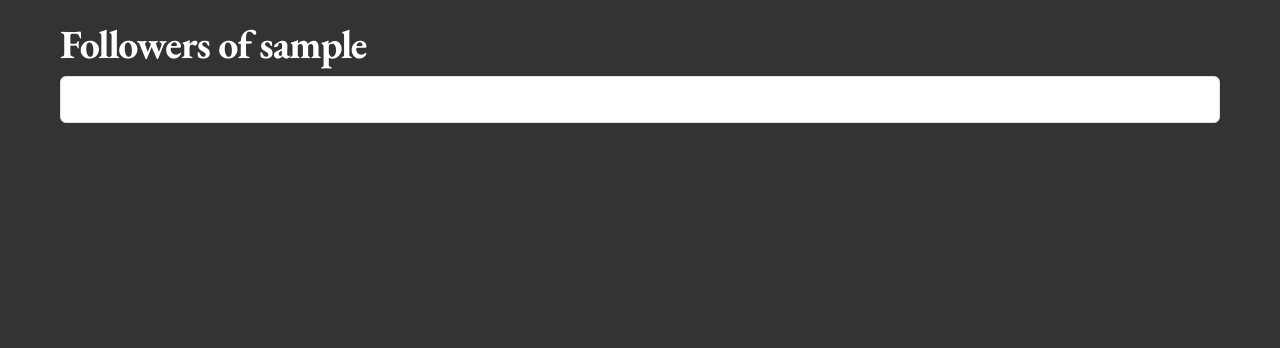
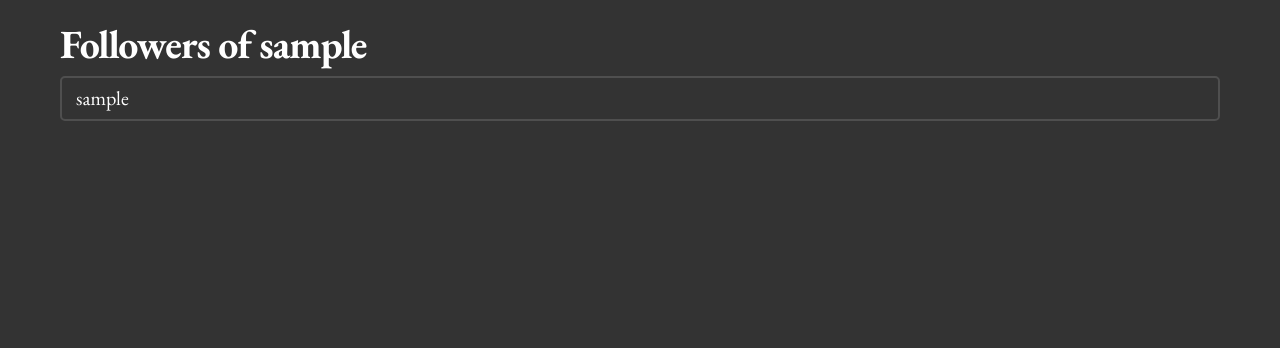
Before and after one commit to seanburnzs/poetryProject, a Django app: a page that uses poetry_app/templates/poetry_app/followers_list.html in a window 1280 px wide. Shown: the part 72-420 px from the top of the page. Run offline with Django 5.2, Linux system fonts and the light colour scheme; a user stored in the database is signed in; tables that the repository leaves empty hold one stand-in row (values such as "Sample post"); parts of the project's set-up code (start-up, migrations or seed data) failed here and were passed over; some libraries are stand-ins or nearby versions.

Commit message:
update following/followers templates

```diff
--- a/poetry_app/templates/poetry_app/followers_list.html
+++ b/poetry_app/templates/poetry_app/followers_list.html
@@ -5,7 +5,7 @@
 <h2>Followers of {{ profile_user.username }}</h2>
 <ul class="list-group">
     {% for follow in followers %}
-    <li class="list-group-item">
+    <li class="list-group-item poem-box-primary">
         <a href="{% url 'poetry_app:user_profile' follow.follower.username %}">
             {{ follow.follower.username }}
         </a>
--- a/poetry_app/templates/poetry_app/following_list.html
+++ b/poetry_app/templates/poetry_app/following_list.html
@@ -5,7 +5,7 @@
 <h2>{{ profile_user.username }} is Following</h2>
 <ul class="list-group">
     {% for follow in following %}
-    <li class="list-group-item">
+    <li class="list-group-item poem-box-primary">
         <a href="{% url 'poetry_app:user_profile' follow.following.username %}">
             {{ follow.following.username }}
         </a>
```
